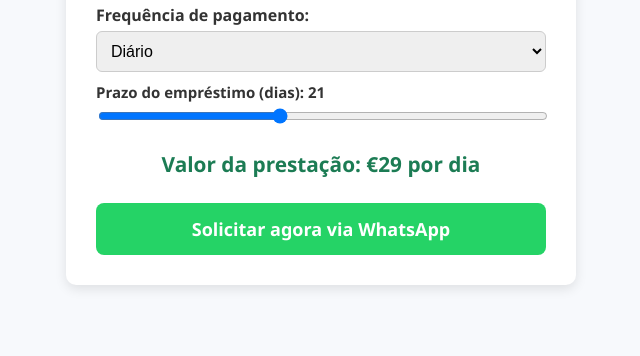
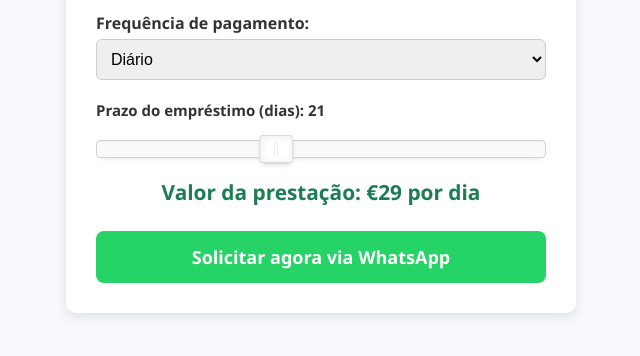
Before and after one commit to nmbqds/simulador-emprestimo, a plain HTML site: page index.html in a window 1280 px wide. Shown: the part 206-562 px from the top of the page, without its empty margins (319-959 px from the left). Drawn offline with nearby package versions, Linux system fonts and the light colour scheme.

Commit message:
Update index.html

```diff
--- a/index.html
+++ b/index.html
@@ -1,16 +1,16 @@
 <!DOCTYPE html>
 <html lang="pt">
 <head>
-  <meta charset="UTF-8" />
-  <meta name="viewport" content="width=device-width, initial-scale=1.0"/>
+  <meta charset="UTF-8">
+  <meta name="viewport" content="width=device-width, initial-scale=1">
   <title>Simulador de Empréstimo</title>
+  <link rel="stylesheet" href="https://cdnjs.cloudflare.com/ajax/libs/noUiSlider/15.8.1/nouislider.min.css">
   <style>
     body {
       font-family: 'Segoe UI', sans-serif;
       background: #f7f9fc;
       color: #333;
       padding: 20px;
-      margin: 0;
       display: flex;
       justify-content: center;
     }
@@ -46,13 +46,13 @@
       font-size: 16px;
     }
 
-    input[type="range"] {
-      padding: 0;
+    .slider-label {
+      margin-top: 20px;
+      font-size: 15px;
     }
 
-    .slider-label {
-      margin-top: 10px;
-      font-size: 15px;
+    #slider-prazo {
+      margin-top: 20px; /* Mais espaço acima do slider */
     }
 
     .resultado {
@@ -80,12 +80,6 @@
     .btn-whatsapp:hover {
       background-color: #1ebe5d;
     }
-
-    @media (max-width: 500px) {
-      .container {
-        padding: 20px;
-      }
-    }
   </style>
 </head>
 <body>
@@ -93,7 +87,7 @@
     <h2>Simulador de Empréstimo</h2>
 
     <label for="montante">Montante pretendido (€) <small>(máx. 1000€)</small>:</label>
-    <input type="number" id="montante" min="0" max="1000" step="1" value="500" />
+    <input type="number" id="montante" min="0" max="1000" value="500">
 
     <label for="frequencia">Frequência de pagamento:</label>
     <select id="frequencia">
@@ -101,40 +95,47 @@
       <option value="semanal">Semanal</option>
     </select>
 
-    <label class="slider-label" for="prazo" id="prazo-label">Prazo do empréstimo (dias): <span id="prazo-valor">21</span></label>
-    <input type="range" id="prazo" min="1" max="6" value="3" />
+    <label class="slider-label" id="prazo-label">Prazo do empréstimo (dias): <span id="prazo-valor">21</span></label>
+    <div id="slider-prazo"></div>
 
     <div class="resultado" id="resultado">Valor da prestação: €0</div>
 
     <a href="#" target="_blank" class="btn-whatsapp" id="whatsapp-link">Solicitar agora via WhatsApp</a>
   </div>
 
+  <script src="https://cdnjs.cloudflare.com/ajax/libs/noUiSlider/15.8.1/nouislider.min.js"></script>
   <script>
     const montanteInput = document.getElementById("montante");
     const frequenciaInput = document.getElementById("frequencia");
-    const prazoInput = document.getElementById("prazo");
     const prazoLabel = document.getElementById("prazo-label");
     const prazoValor = document.getElementById("prazo-valor");
     const resultadoDiv = document.getElementById("resultado");
     const whatsappLink = document.getElementById("whatsapp-link");
+    const sliderPrazo = document.getElementById("slider-prazo");
 
-    function atualizarSimulacao() {
+    noUiSlider.create(sliderPrazo, {
+      start: 3,
+      step: 1,
+      range: {
+        min: 1,
+        max: 6
+      },
+      tooltips: false
+    });
+
+    function atualizarSimulacao(semanas = parseInt(sliderPrazo.noUiSlider.get())) {
       let montante = parseFloat(montanteInput.value);
-
-      // Validação: limitar máximo a 1000
       if (montante > 1000) {
         montante = 1000;
         montanteInput.value = 1000;
       }
 
       const frequencia = frequenciaInput.value;
-      const semanas = parseInt(prazoInput.value);
       const dias = semanas * 7;
       const jurosTotais = montante * 0.01 * dias;
       const total = montante + jurosTotais;
 
-      let numPrestacoes;
-      let unidade;
+      let numPrestacoes, unidade;
 
       if (frequencia === "diario") {
         numPrestacoes = dias;
@@ -154,11 +155,12 @@
       whatsappLink.href = `https://wa.me/351931646394?text=${encodeURIComponent(mensagem)}`;
     }
 
-    montanteInput.addEventListener("input", atualizarSimulacao);
-    frequenciaInput.addEventListener("change", atualizarSimulacao);
-    prazoInput.addEventListener("input", atualizarSimulacao);
+    // Eventos
+    montanteInput.addEventListener("input", () => atualizarSimulacao());
+    frequenciaInput.addEventListener("change", () => atualizarSimulacao());
+    sliderPrazo.noUiSlider.on("update", () => atualizarSimulacao());
 
-    // Iniciar com valores por defeito
+    // Inicializar simulação com valores por defeito
     atualizarSimulacao();
   </script>
 </body>
```
